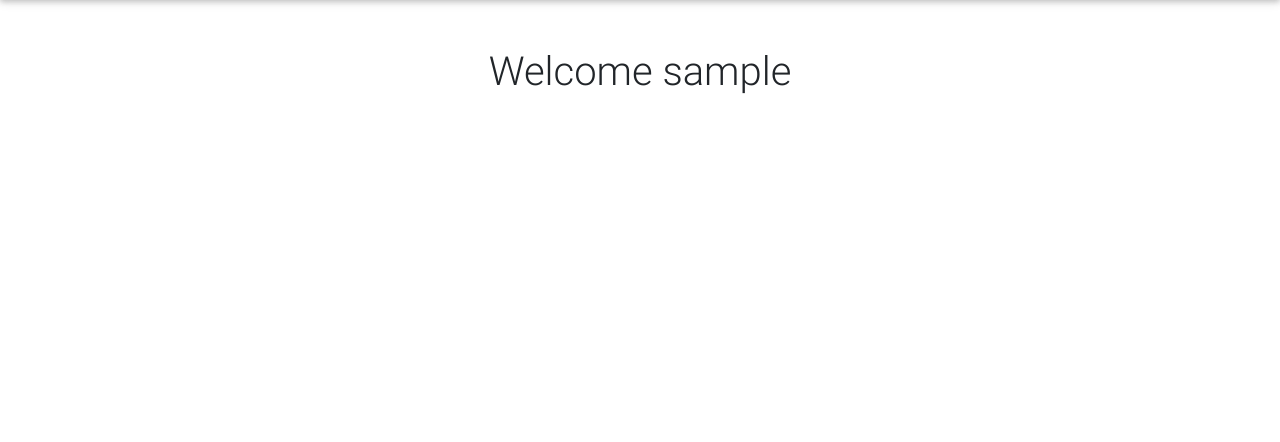
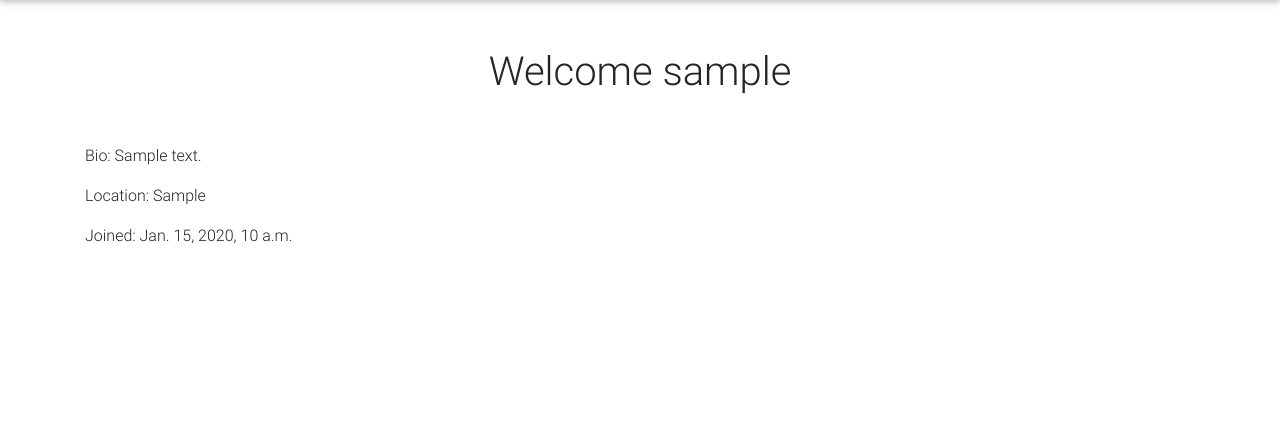
Before and after one commit to Alexmhack/Django-Signup, a Django app: page /dashboard/ in a window 1280 px wide. Shown: the part 63-505 px from the top of the page. Run offline with Django 3.2, Linux system fonts and the light colour scheme; a user stored in the database is signed in; tables that the repository leaves empty hold one stand-in row (values such as "Sample post"); some libraries are stand-ins or nearby versions.

Commit message:
display users details

```diff
--- a/templates/app/dashboard.html
+++ b/templates/app/dashboard.html
@@ -23,5 +23,8 @@
 	{% endif %}
 
 	<h1 class="mt-5 text-center">Welcome {{ request.user }}</h1>
+	<p class="text-left mt-5">Bio: {{ user.profile.bio }}</p>
+	<p class="text-left">Location: {{ user.profile.location }}</p>
+	<p class="text-left">Joined: {{ user.profile.timestamp }}</p>
 
 {% endblock content %}
```
